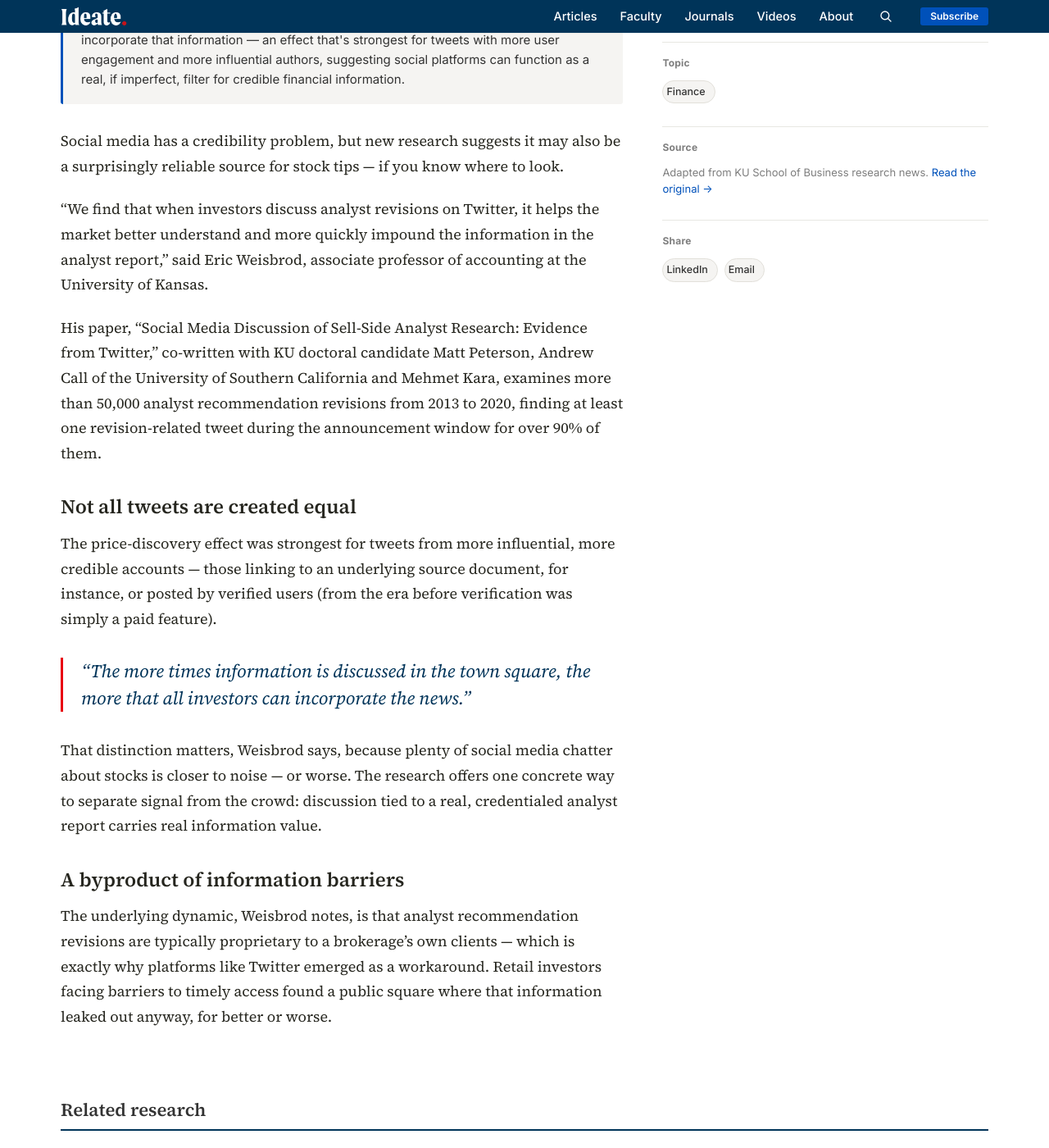
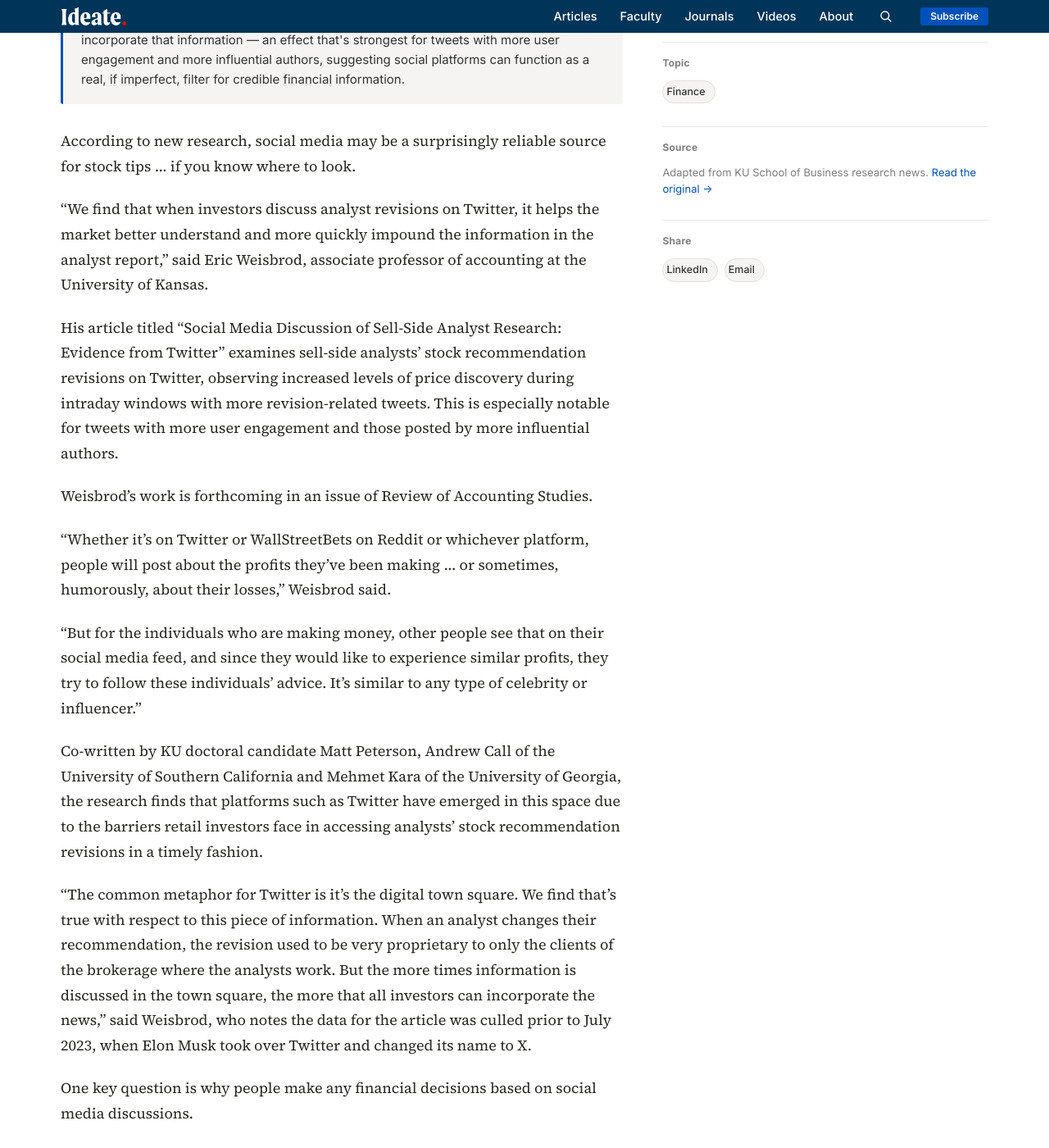
Before and after one commit to KUBschool/ideate, a Jekyll site: the page built from _articles/2025-10-21-stock-recommendations-social-media.md, in a window 1280 px wide and 1400 px high, scrolled down 1010 px. Shown: the whole window at 82% size. Built offline with Jekyll 4.4.1, drawn with Linux system fonts in a browser that asks for light colours; some of the changed text lies outside the part shown.

Commit message:
Update Article “2025-10-21-stock-recommendations-social-media”

```diff
--- a/_articles/2025-10-21-stock-recommendations-social-media.md
+++ b/_articles/2025-10-21-stock-recommendations-social-media.md
@@ -1,37 +1,62 @@
 ---
-title: "Stock recommendation revisions on social media prove a surprisingly valuable source, study finds"
-dek: "When investors discuss analyst stock recommendation revisions on Twitter, markets absorb that information faster — especially when the discussion comes from more credible, more engaged accounts."
+title: Stock recommendation revisions on social media prove a surprisingly
+  valuable source, study finds
+dek: When investors discuss analyst stock recommendation revisions on Twitter,
+  markets absorb that information faster — especially when the discussion comes
+  from more credible, more engaged accounts.
 topic: finance
 faculty:
   - eric-weisbrod
-byline: "Eric Weisbrod"
+byline: Jon Niccum
 date: 2025-10-21
+image: /assets/uploads/influencer-stock.jpeg
 image_tint: limestone
 featured: false
-source_url: "https://business.ku.edu/news/article/professional-stock-recommendations-on-social-media-prove-a-surprisingly-valuable-source-according-to-new-study"
-answer_box: >-
-  Research examining sell-side analysts' stock recommendation revisions
-  discussed on Twitter finds that social media discussion measurably
-  speeds up how quickly markets incorporate that information — an effect
-  that's strongest for tweets with more user engagement and more
-  influential authors, suggesting social platforms can function as a
-  real, if imperfect, filter for credible financial information.
+source_url: https://business.ku.edu/news/article/professional-stock-recommendations-on-social-media-prove-a-surprisingly-valuable-source-according-to-new-study
+answer_box: Research examining sell-side analysts' stock recommendation
+  revisions discussed on Twitter finds that social media discussion measurably
+  speeds up how quickly markets incorporate that information — an effect that's
+  strongest for tweets with more user engagement and more influential authors,
+  suggesting social platforms can function as a real, if imperfect, filter for
+  credible financial information.
+status: forthcoming
+journal: Review of Accounting Studies
+journal_url: https://papers.ssrn.com/sol3/papers.cfm?abstract_id=4538659
 ---
+According to new research, social media may be a surprisingly reliable source for stock tips … if you know where to look.
 
-Social media has a credibility problem, but new research suggests it may also be a surprisingly reliable source for stock tips — if you know where to look.
+“We find that when investors discuss analyst revisions on Twitter, it helps the market better understand and more quickly impound the information in the analyst report,” said Eric Weisbrod, associate professor of accounting at the University of Kansas.
 
-"We find that when investors discuss analyst revisions on Twitter, it helps the market better understand and more quickly impound the information in the analyst report," said Eric Weisbrod, associate professor of accounting at the University of Kansas.
+His article titled [“Social Media Discussion of Sell-Side Analyst Research: Evidence from Twitter”](https://papers.ssrn.com/sol3/papers.cfm?abstract_id=4538659) examines sell-side analysts’ stock recommendation revisions on Twitter, observing increased levels of price discovery during intraday windows with more revision-related tweets. This is especially notable for tweets with more user engagement and those posted by more influential authors.
 
-His paper, "Social Media Discussion of Sell-Side Analyst Research: Evidence from Twitter," co-written with KU doctoral candidate Matt Peterson, Andrew Call of the University of Southern California and Mehmet Kara, examines more than 50,000 analyst recommendation revisions from 2013 to 2020, finding at least one revision-related tweet during the announcement window for over 90% of them.
+Weisbrod’s work is forthcoming in an issue of Review of Accounting Studies.
 
-## Not all tweets are created equal
+“Whether it’s on Twitter or WallStreetBets on Reddit or whichever platform, people will post about the profits they’ve been making … or sometimes, humorously, about their losses,” Weisbrod said.
 
-The price-discovery effect was strongest for tweets from more influential, more credible accounts — those linking to an underlying source document, for instance, or posted by verified users (from the era before verification was simply a paid feature).
+“But for the individuals who are making money, other people see that on their social media feed, and since they would like to experience similar profits, they try to follow these individuals’ advice. It’s similar to any type of celebrity or influencer.”
 
-> "The more times information is discussed in the town square, the more that all investors can incorporate the news."
+Co-written by KU doctoral candidate Matt Peterson, Andrew Call of the University of Southern California and Mehmet Kara of the University of Georgia, the research finds that platforms such as Twitter have emerged in this space due to the barriers retail investors face in accessing analysts’ stock recommendation revisions in a timely fashion.
 
-That distinction matters, Weisbrod says, because plenty of social media chatter about stocks is closer to noise — or worse. The research offers one concrete way to separate signal from the crowd: discussion tied to a real, credentialed analyst report carries real information value.
+“The common metaphor for Twitter is it’s the digital town square. We find that’s true with respect to this piece of information. When an analyst changes their recommendation, the revision used to be very proprietary to only the clients of the brokerage where the analysts work. But the more times information is discussed in the town square, the more that all investors can incorporate the news,” said Weisbrod, who notes the data for the article was culled prior to July 2023, when Elon Musk took over Twitter and changed its name to X.
 
-## A byproduct of information barriers
+One key question is why people make any financial decisions based on social media discussions.
 
-The underlying dynamic, Weisbrod notes, is that analyst recommendation revisions are typically proprietary to a brokerage's own clients — which is exactly why platforms like Twitter emerged as a workaround. Retail investors facing barriers to timely access found a public square where that information leaked out anyway, for better or worse.
+“We’re putting one more data point in this debate that there’s good and bad information on social media, and I think that’s the challenge we all face these days of trying to identify what’s credible and what’s not,” Weisbrod said.
+
+His team found several tests to determine if the information is reliably helpful for investors.
+
+“For example, if there’s a link to an underlying source document that can show this was an analyst report — not just a random bot recommending a stock — that makes it more credible. Or if it’s from a verified account. And since our data is from the original Twitter period, to be verified you actually had to submit documentation. It wasn’t just ‘pay for verification’ like it is now. So if you were a verified public figure and tweeted about an analyst recommendation, then your tweets were more credible,” he said.
+
+The impetus for this story stemmed from a presentation Weisbrod and Peterson attended concerning how viral tweets about earnings were bad for investors.
+
+“We both had been thinking, ‘I wonder if people discuss analyst reports on Twitter? And is that good or bad?’ So the two of us started talking, and it evolved from there,” Weisbrod said.
+
+Since analyst research is typically proprietary, the researchers were unsure how much Twitter discussion they would find. Yet they were able to analyze 50,286 recommendation revisions announced from 2013 to 2020. They observed at least one revision-related tweet during the two trading-day announcement window for 90.1% of all these revisions.
+
+“Brokerages don’t really want their analysts’ research getting out because they want it to be more valuable to their own clients,” he said. “But we didn’t know that the leaks or discussion of these things would be quite so prevalent.”
+
+Weisbrod previously served as an academic fellow in the Office of the Chief Accountant at the U.S. Securities and Exchange Commission in Washington, D.C. The Dallas native came to KU in 2020, where his research focuses on financial data providers and financial analysts.
+
+“There’s a lot of information of questionable credibility on social media. Since we’re in the business school, we mostly think about investment-related social media. Even within that, some people are just pumping and dumping stocks, and it’s hard to know who to trust,” Weisbrod said.
+
+“What we found is one way to capitalize on seeing people discussing a stock on social media. You can trust this more if it references a certified financial analyst, and then maybe this person has actually done their homework instead of just trying to scam you into buying a stock.”
```
